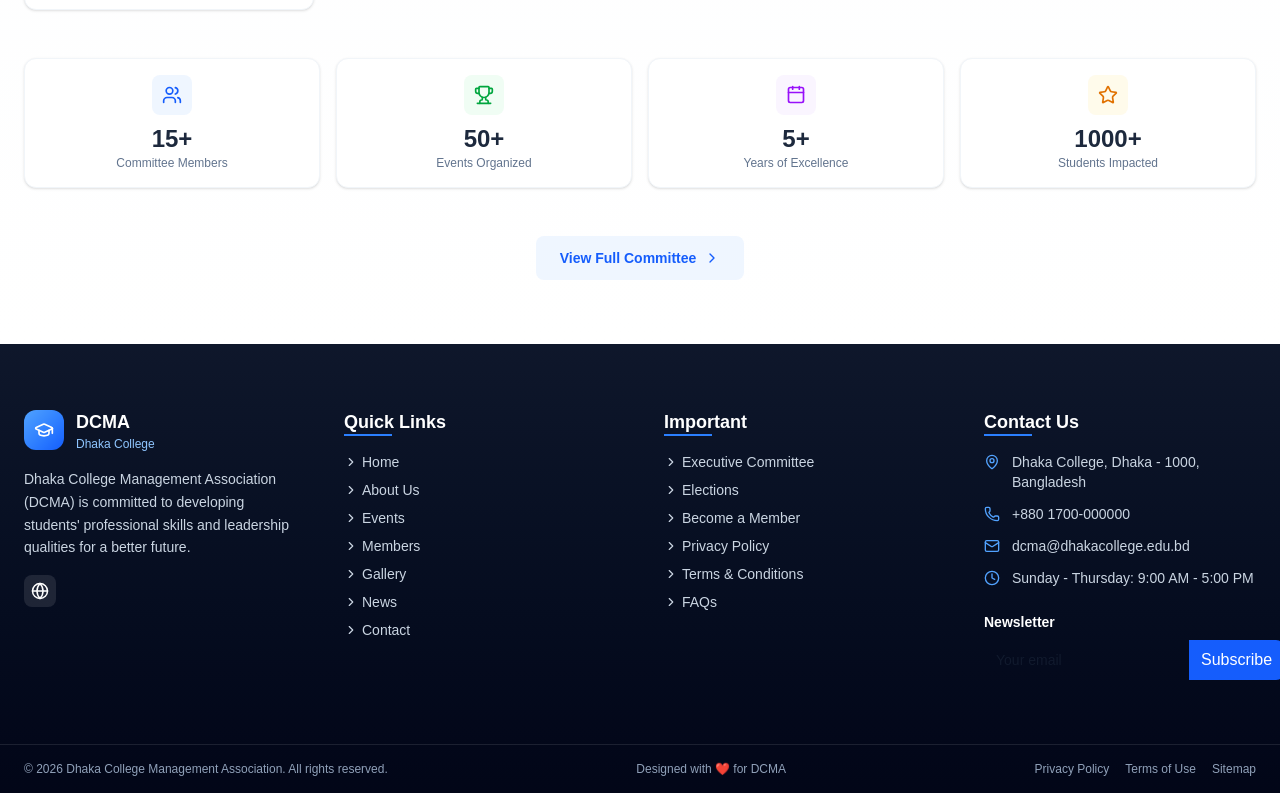
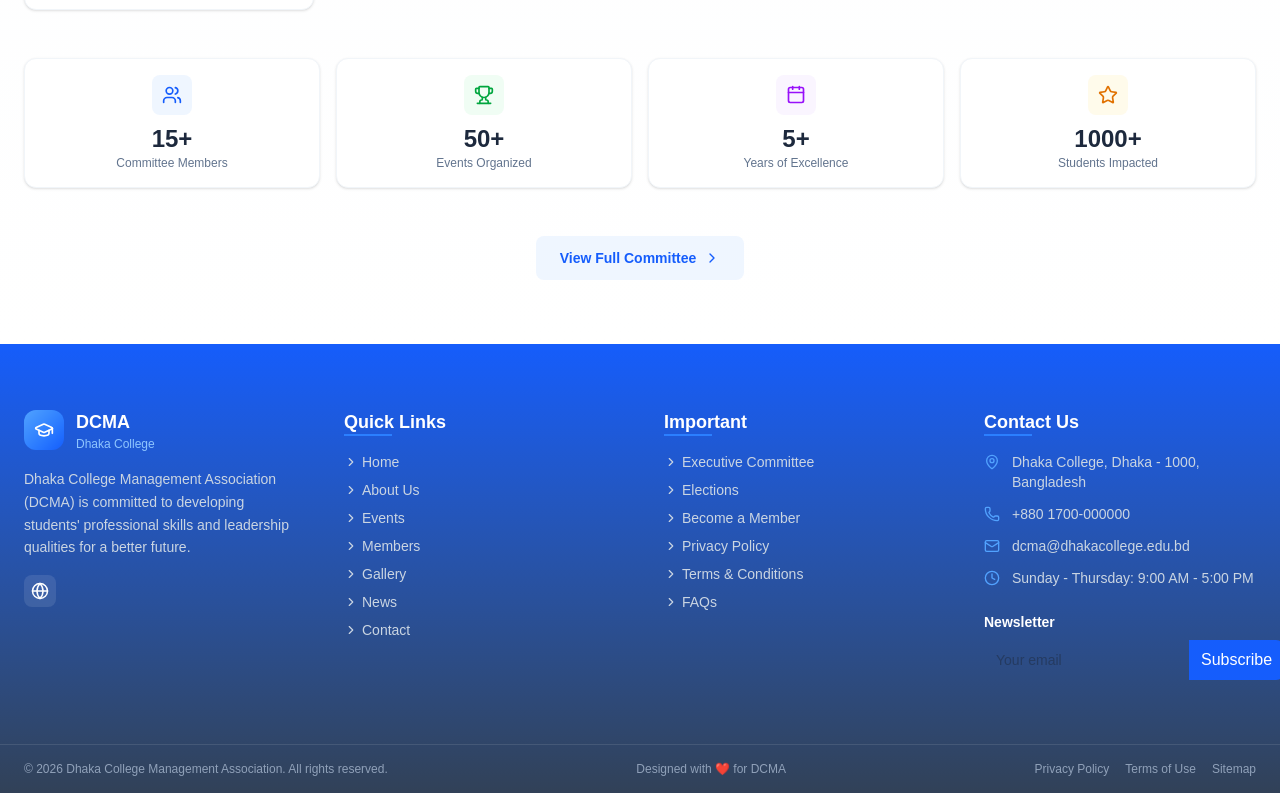
Before and after one commit to Fahad-smto/Dhaka-college-management-association, a Next.js app: page / in a window 1280 px wide. Shown: the part 4941-5734 px from the top of the page. Built offline with nearby package versions, Linux system fonts and the light colour scheme.

Commit message:
footer modifyed

```diff
--- a/app/components/Footer.tsx
+++ b/app/components/Footer.tsx
@@ -48,7 +48,7 @@
   ];
 
   return (
-    <footer className="bg-gradient-to-b from-slate-900 to-slate-950 text-white">
+    <footer className="bg-gradient-to-b from-blue-600 to-slate-700 text-white">
       {/* Main Footer */}
       <div className="max-w-7xl mx-auto px-4 sm:px-6 py-12 lg:py-16">
         <div className="grid grid-cols-1 md:grid-cols-2 lg:grid-cols-4 gap-8 lg:gap-12">
```
